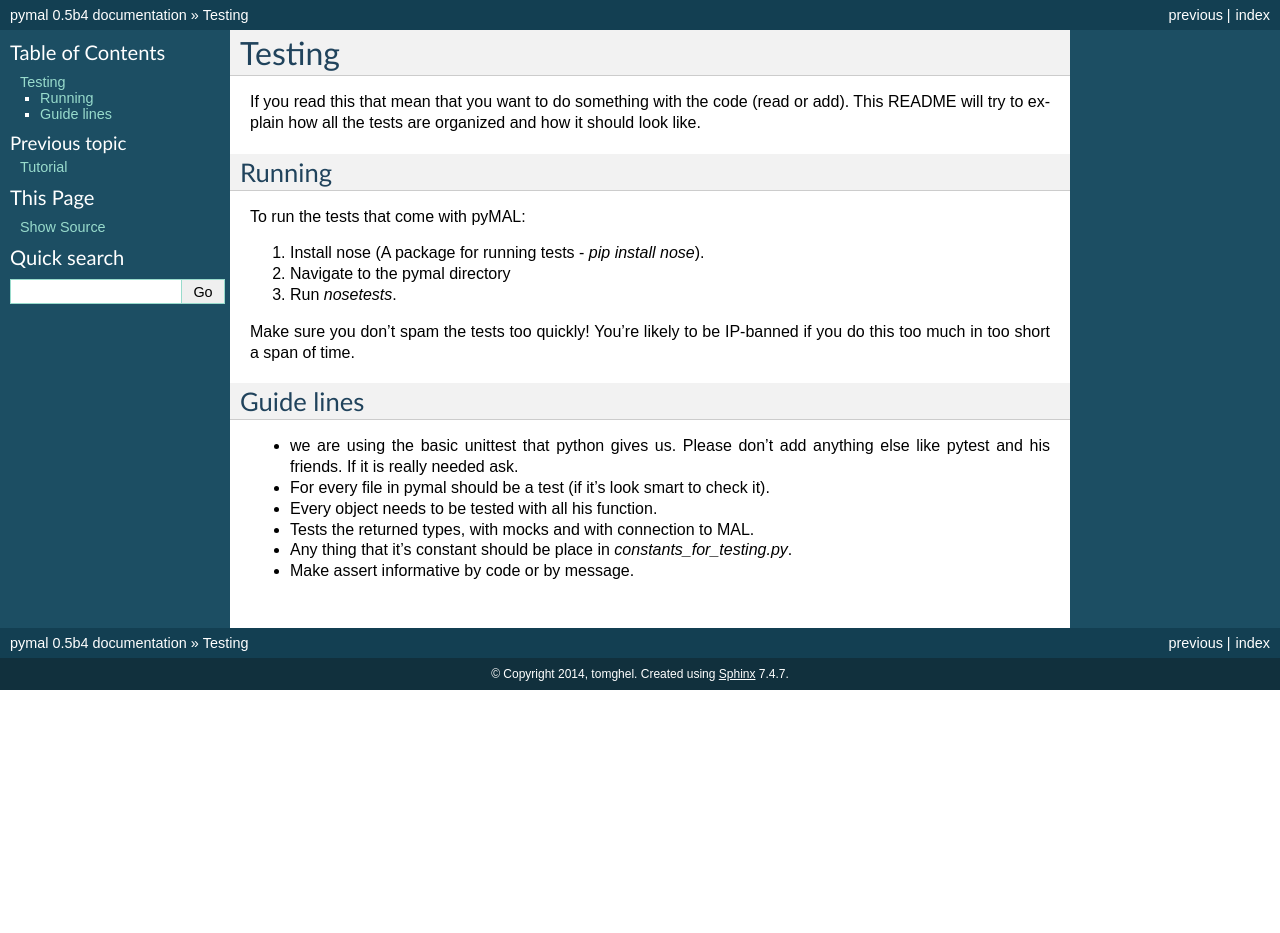
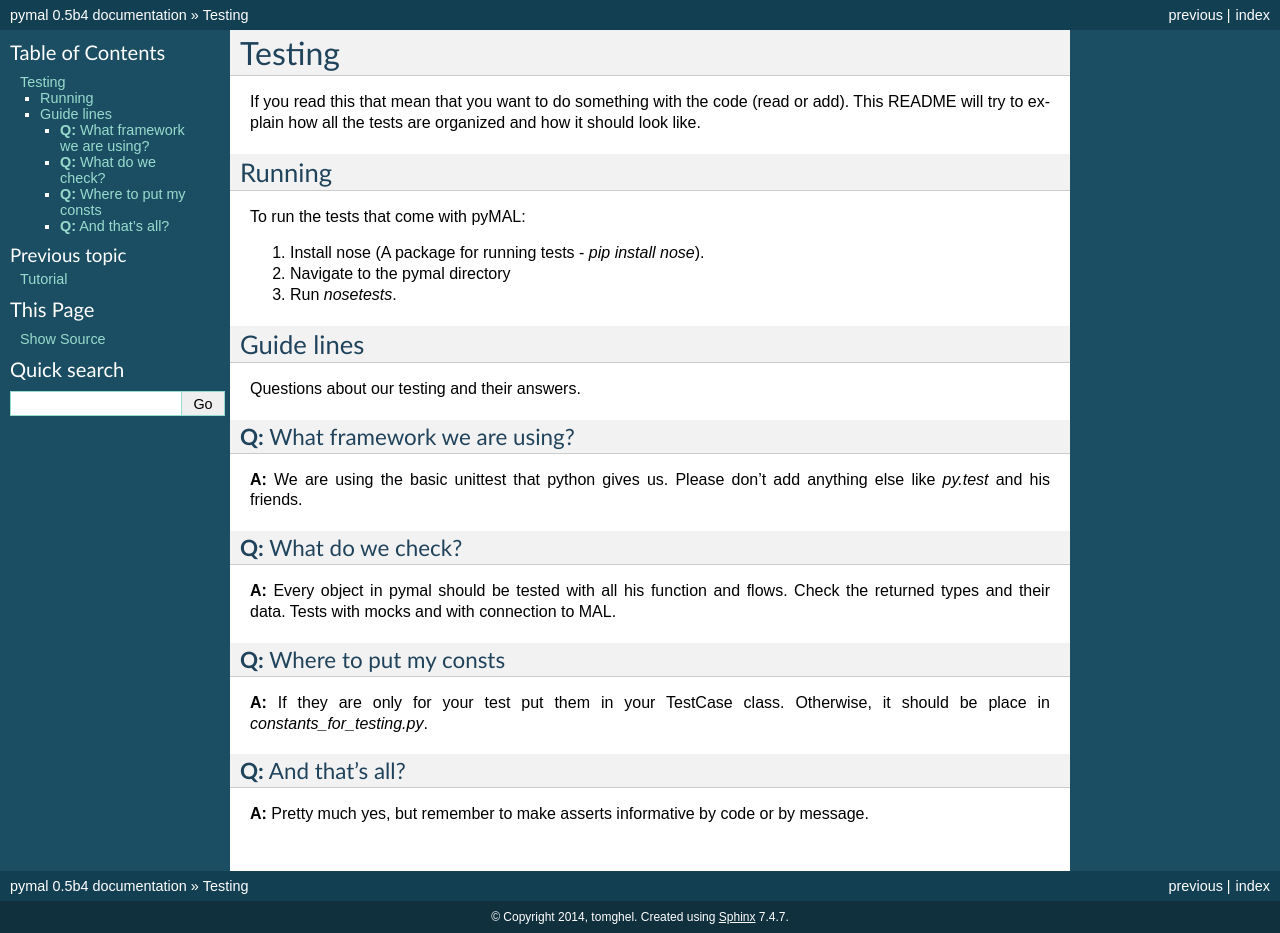
Before and after one commit to pymal-developers/pymal, a Sphinx documentation site: the page built from docs/source/tests.rst, in a window 1280 px wide. Built offline with Sphinx 7.4.7, drawn with Linux system fonts in a browser that asks for light colours; before the commit the page ends 900 px from its top, so only the background shows below that.

Commit message:
making guide line as FAQ

```diff
--- a/docs/source/tests.rst
+++ b/docs/source/tests.rst
@@ -11,14 +11,26 @@ To run the tests that come with pyMAL:
 2. Navigate to the pymal directory
 3. Run `nosetests`.
 
-Make sure you don't spam the tests too quickly! You're likely to be IP-banned if you do this too much in too short a span of time.
-
 Guide lines
 -----------
-* we are using the basic unittest that python gives us.
-  Please don't add anything else like pytest and his friends. If it is really needed ask.
-* For every file in pymal should be a test (if it's look smart to check it).
-* Every object needs to be tested with all his function.
-* Tests the returned types, with mocks and with connection to MAL.
-* Any thing that it's constant should be place in `constants_for_testing.py`.
-* Make assert informative by code or by message.
+Questions about our testing and their answers.
+
+**Q:** What framework we are using?
+^^^^^^^^^^^^^^^^^^^^^^^^^^^^^^^^^^^
+**A:** We are using the basic unittest that python gives us.
+Please don't add anything else like `py.test` and his friends.
+
+**Q:** What do we check?
+^^^^^^^^^^^^^^^^^^^^^^^^
+**A:** Every object in pymal should be tested with all his function and flows.
+Check the returned types and their data.
+Tests with mocks and with connection to MAL.
+
+**Q:** Where to put my consts
+^^^^^^^^^^^^^^^^^^^^^^^^^^^^^
+**A:** If they are only for your test put them in your TestCase class.
+Otherwise, it should be place in `constants_for_testing.py`.
+
+**Q:** And that's all?
+^^^^^^^^^^^^^^^^^^^^^^
+**A:** Pretty much yes, but remember to make asserts informative by code or by message.
--- a/docs/source/tutorial.rst
+++ b/docs/source/tutorial.rst
@@ -3,7 +3,6 @@ Tutorial
 
 Installation
 ------------
-
 If you want to checkout a repository, navigate to the directory and run `python setup.py install`.
 The recommended way is to run `pip install pymal`.
 
```
